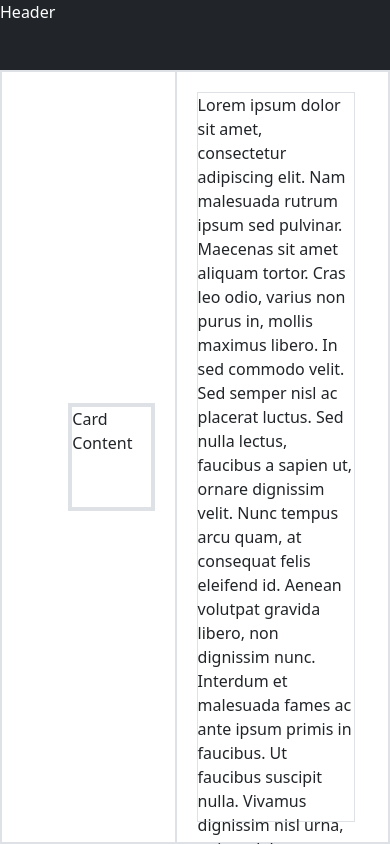
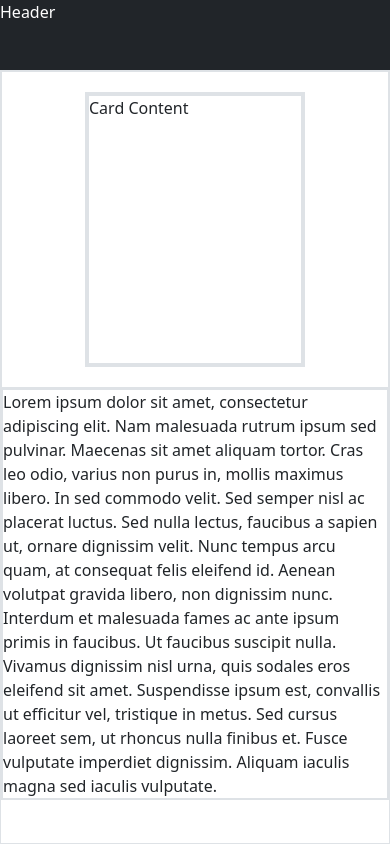
Before and after one commit to Pantaleon-Arkady/React-FrontEnd, a React (Vite) app: page /scroll-layout in a window 390 px wide. Shown: the top 844 px of the page. Built offline with nearby package versions, Linux system fonts and the light colour scheme.

Commit message:
mobile card content and desktop

```diff
--- a/src/index.css
+++ b/src/index.css
@@ -84,7 +84,7 @@ body {
     height: 8vh;
 }
 
-/* Second Layout */
+/* Scroll Layout */
 
 .second_header {
     width: 100%;
@@ -94,31 +94,50 @@ body {
 }
 
 .second_content_divs {
-    height: calc(100vh - 70px);
+    min-height: calc(100vh - 70px);
     display: flex;
+    flex-direction: column;
+}
+
+.second_left_content_div {
+    width: 100%;
+    display: flex;
+    justify-content: center;
+}
+
+.second_left_content {
+    width: 220px;
+    aspect-ratio: 1/1.25;
+    margin: 20px;
+}
+
+
+
+@media (min-width: 801px) {
+
+    .second_content_divs {
         flex-direction: row;
     }
 
     .second_left_content_div {
         width: 45%;
-    display: flex;
         justify-content: end;
         align-items: center;
     }
 
     .second_left_content {
-    width: 50%;
-    aspect-ratio: 1/1.25;
-    margin: 20px;
+        width: 300px;
     }
 
     .second_right_content_div {
         width: 55%;
         display: flex;
+        align-items: center;
     }
 
     .second_right_content {
         width: 75%;
-    aspect-ratio: 1/0.5;
         margin: 20px;
     }
+
+}
```
Lines whose indentation alone changed are shown as unchanged.
